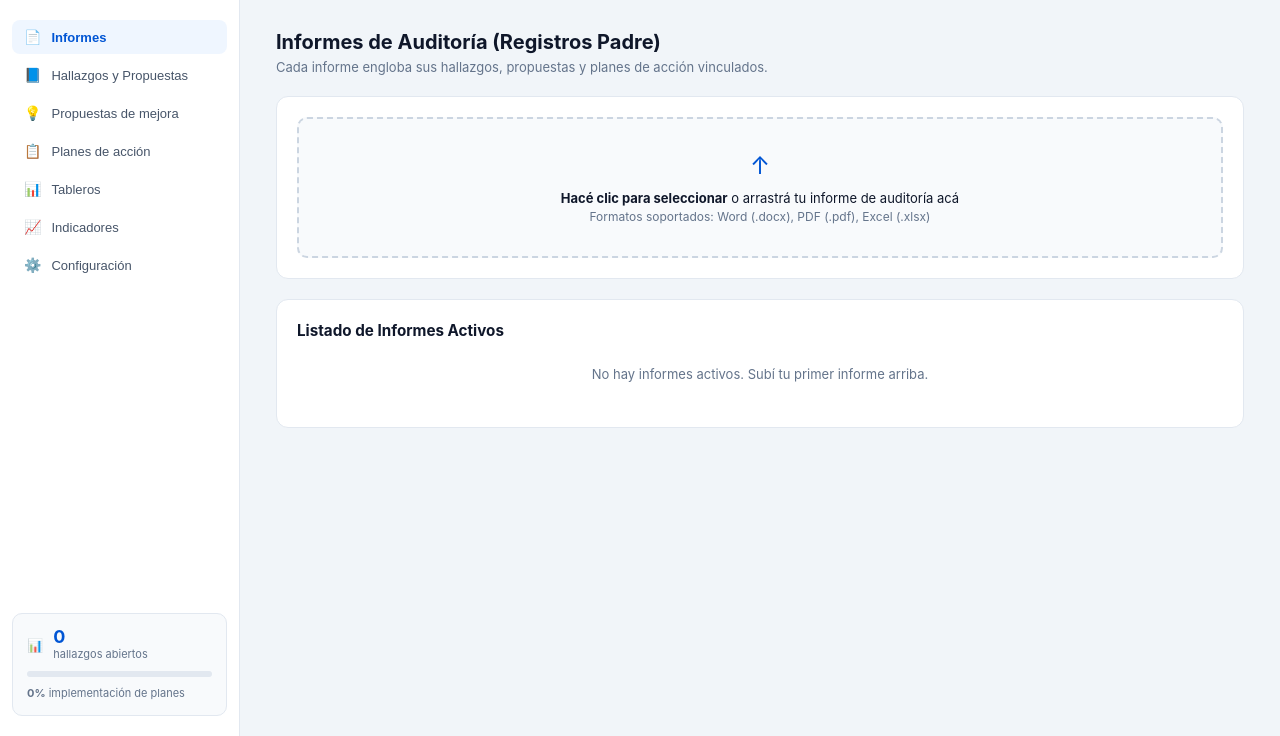
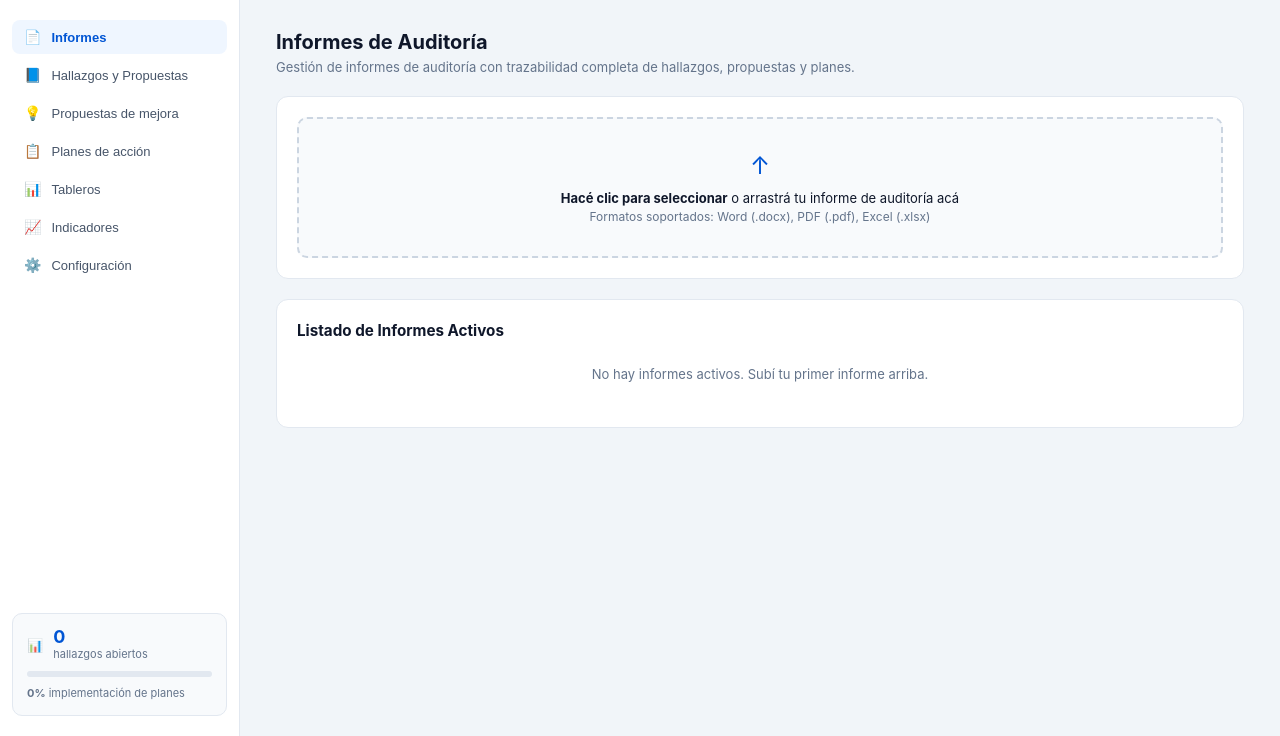
Before and after one commit to lucianabelengamarra90-netizen/audit-followup-tracker, a Flask app: page / in a window 1280 px wide. Shown: the part 64-800 px from the top of the page. Run offline with Flask 3, Linux system fonts and the light colour scheme; data that the repository does not hold is empty.

Commit message:
fix: remover jerga tecnica de registros padre y texto relacional en UI

```diff
--- a/static/app.js
+++ b/static/app.js
@@ -309,7 +309,7 @@ function toggleTraceRow(rowId, findingId) {
 
         contentBox.innerHTML = `
             <div style="font-size:12px;">
-                <strong style="color:#0F172A; text-transform:uppercase;">Cadena de Trazabilidad Relacional (${escapeHtml(item.code)})</strong>
+                <strong style="color:#0F172A; text-transform:uppercase;">Cadena de Trazabilidad e Historial (${escapeHtml(item.code)})</strong>
                 <div style="margin-top:8px;">${propsHtml}</div>
             </div>
         `;
@@ -833,7 +833,7 @@ function switchReportSubTab(subTabName) {
 
 async function uploadAuditReport(file) {
     if (!file) return;
-    showToast(`Analizando e ingestado '${file.name}' con jerarquía relacional...`, "info");
+    showToast(`Analizando e ingestado '${file.name}'...`, "info");
 
     const form = new FormData();
     form.append("file", file);
--- a/templates/index.html
+++ b/templates/index.html
@@ -90,12 +90,12 @@
         <!-- Content Area -->
         <main class="content-area">
 
-            <!-- 1. INFORMES (REGISTRO PADRE) -->
+            <!-- 1. INFORMES -->
             <section class="tab-pane active" id="tab-informes">
                 <div class="view-header">
                     <div>
-                        <h2>Informes de Auditoría (Registros Padre)</h2>
-                        <p>Cada informe engloba sus hallazgos, propuestas y planes de acción vinculados.</p>
+                        <h2>Informes de Auditoría</h2>
+                        <p>Gestión de informes de auditoría con trazabilidad completa de hallazgos, propuestas y planes.</p>
                     </div>
                 </div>
 
@@ -388,12 +388,12 @@
 <div id="actionPlanModal" class="modal-overlay" style="display:none;">
     <div class="modal-card">
         <div class="modal-header">
-            <h3>Nuevo Plan de Acción (Relacional)</h3>
+            <h3>Nuevo Plan de Acción</h3>
             <button type="button" class="modal-close" onclick="closeActionPlanModal()">×</button>
         </div>
         <div class="modal-body">
             <div class="form-group">
-                <label>1. Seleccionar Informe Padre</label>
+                <label>1. Seleccionar Informe de Auditoría</label>
                 <select id="modalPlanReport" onchange="onModalReportChange(this.value)">
                     <option value="">Cargando informes...</option>
                 </select>
```
